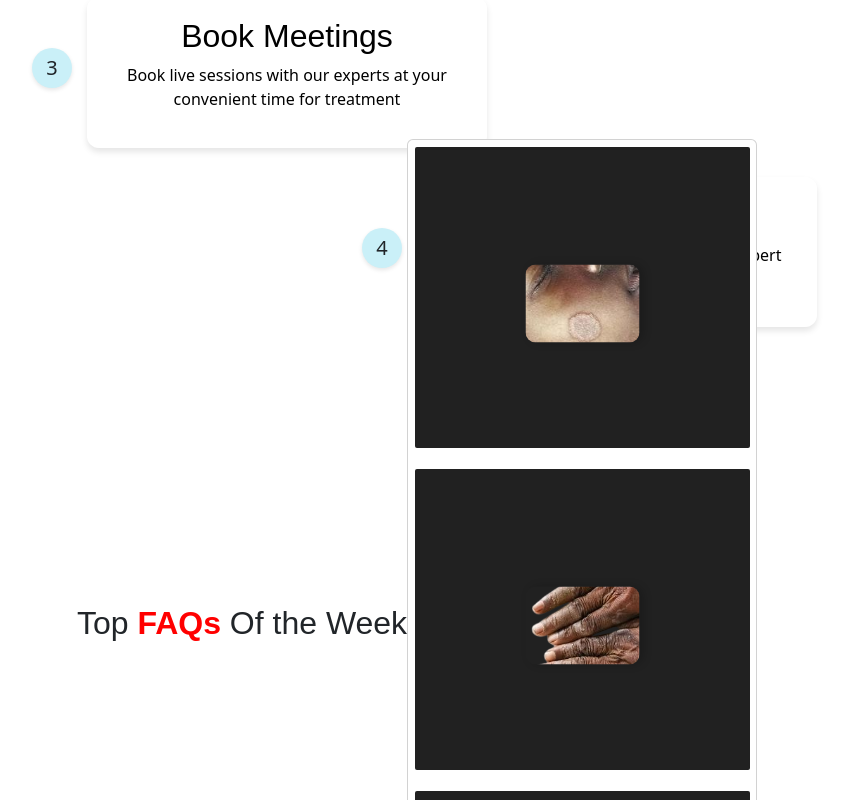
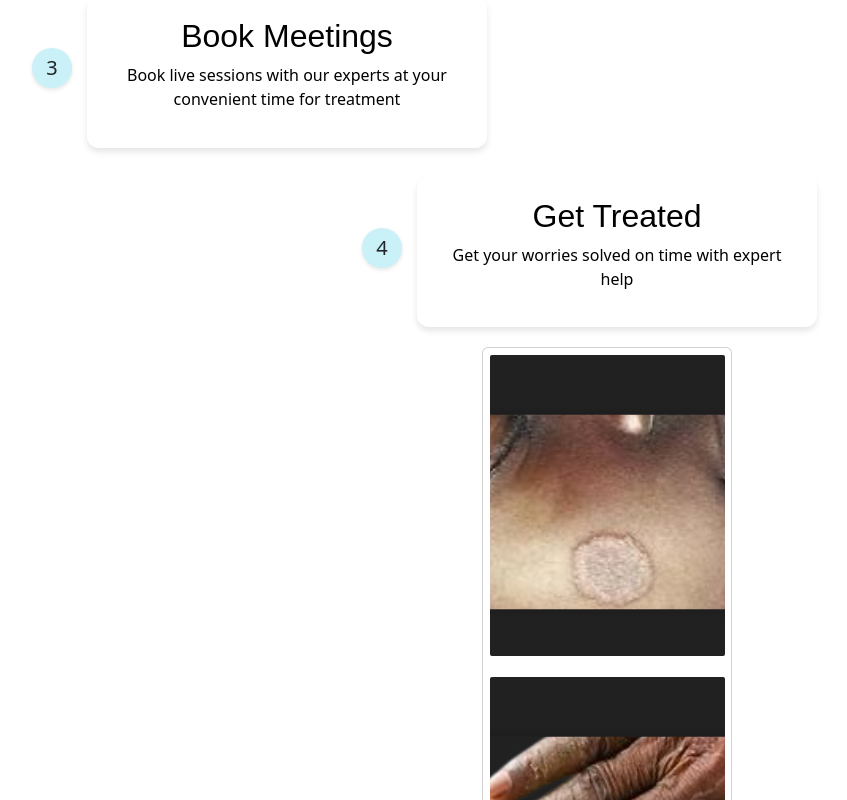
Before and after one commit to KedzeMcBride/skin-disease-project, a React (Vite) app in the folder project-diagnog-frontend/: page /home in a window 1280 px wide. Shown: the part 1820-2620 px from the top of the page, without its empty margins (223-1070 px from the left). Built offline with nearby package versions, Linux system fonts and the light colour scheme.

Commit message:
useless changes

```diff
--- a/project-diagnog-frontend/src/App.jsx
+++ b/project-diagnog-frontend/src/App.jsx
@@ -1,6 +1,6 @@
 import { BrowserRouter as Router, Routes, Route, Navigate } from 'react-router-dom';
 import { useEffect, useState } from 'react';
-import Landing from './landing';
+//import Landing from './landing';
 import Register from './assets/Registration and login/register';
 import Login from './assets/Registration and login/login';
 import Loader from './assets/loader/loader';
@@ -24,7 +24,7 @@ function App() {
       ) : (
         <Routes>
           <Route path="/" element={<Navigate to="/login" replace />} />
-          <Route path="/landing" element={<Landing />} />
+          <Route path="/home" element={<Home />} />
           <Route path="/register" element={<Register />} />
           <Route path="/login" element={<Login />} />
           <Route path="/contact" element={<Contact/>}/>
--- a/project-diagnog-frontend/src/assets/Body/card.jsx
+++ b/project-diagnog-frontend/src/assets/Body/card.jsx
@@ -2,9 +2,10 @@ import ring from '../images/ring.png';
 import ec from '../images/ec.png';
 import derm from '../images/derm.png';
 const Card = () => {
-    return (
+return (
 <div className="containery">
 <h2>Top <em>FAQs</em> Of the Week</h2>
+
 <div className="card">
 <p><span>
 <div className="cardy">
--- a/project-diagnog-frontend/src/index.css
+++ b/project-diagnog-frontend/src/index.css
@@ -510,20 +510,26 @@ h5 {
   display: flex;
   justify-content: center;
   align-items: center;
-  height: 70vh;
-  width: 100vw;
-  text-align: center;
+  height: 100%;
+  width: 100%;
 }
 
 .card {
-  width: 350px;
-  height: 300px;
-  border-radius: 4px;
+  width: 250px;
   display: flex;
+  flex-direction: row;
+  height: 150px;
   gap: 5px;
   padding: 0.4em;
+  margin-left: 50px;
 }
 
+.card img {
+  width: 100%;
+  height: 100%;
+  border-radius: 8px;
+  object-fit: cover;
+}
 .card p {
   height: 100%;
   flex: 1;
@@ -549,7 +555,7 @@ h5 {
   transform: rotate(-90deg);
   transition: all 0.5s;
   text-transform: uppercase;
- color: #ff568e;
+  color: #ff568e;
   letter-spacing: 0.1em;
 }
 
@@ -1271,7 +1277,7 @@ h2 em {
   border: 1px solid rgb(219, 213, 213);
   padding: 5px 14px;
   border-radius: 8px;
-  width: 92%;
+  width: 100%;
   height: 50px;
   margin-left: 0;
 }
```
